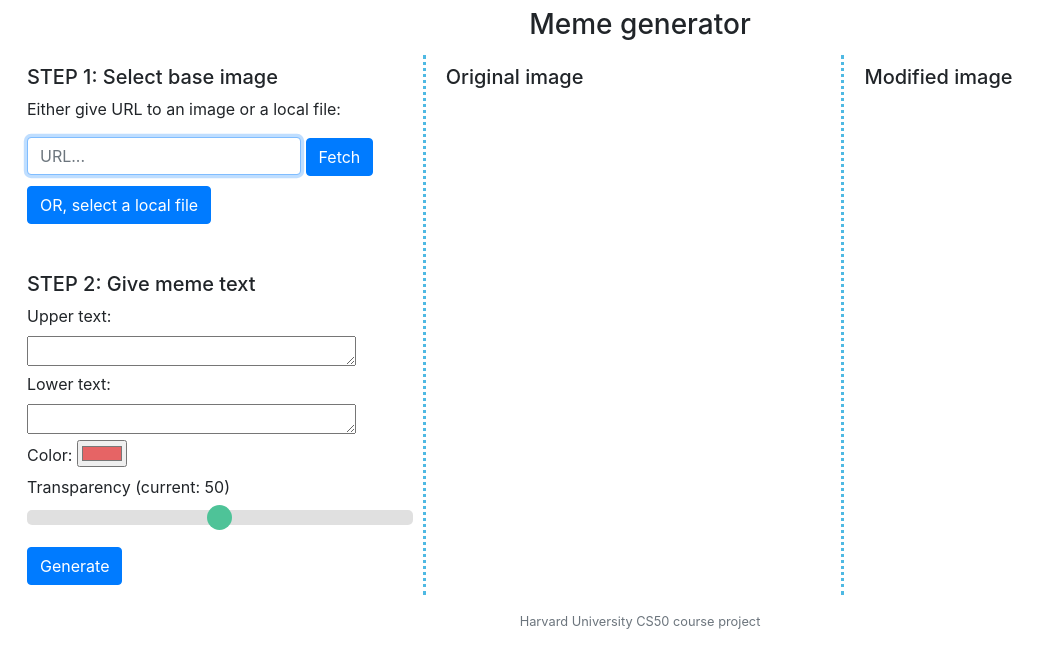
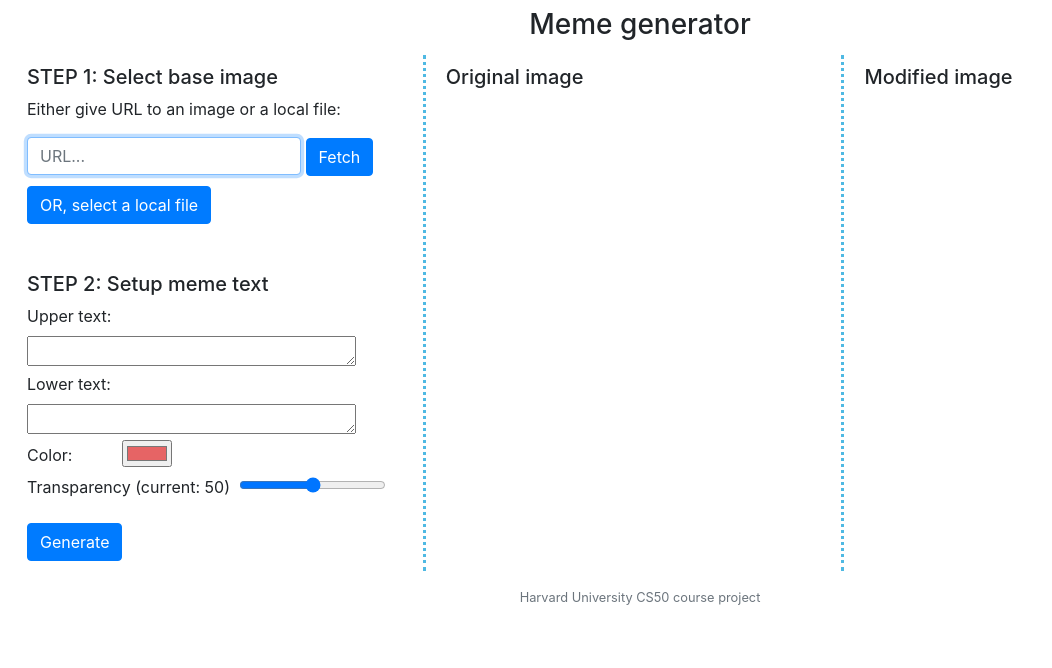
Before and after one commit to aleksiheikkila/cs50_project-meme-generator, a Flask app: page / in a window 1280 px wide. Shown: the top 668 px of the page, without its empty margins (0-1052 px from the left). Run offline with Flask 2, Linux system fonts and the light colour scheme; some libraries are stand-ins or nearby versions.

Commit message:
Minor fixes

```diff
--- a/static/styles.css
+++ b/static/styles.css
@@ -141,3 +141,22 @@ input[type="file"] {
   background-color: #007bff;
   border-color: #007bff;
 }
+
+
+input[type="range"]
+{
+    display: inline-block;
+    margin-bottom: 5px;
+    margin-left: 5px;
+    width: 38%;
+}
+
+.labelgroup1 {
+  width: 90px;
+}
+
+/*
+#btn-fetch-img-from-url {
+  margin-top: 5px;
+}
+*/
--- a/templates/index.html
+++ b/templates/index.html
@@ -42,37 +42,35 @@
                         <br>
                         <div style="margin-top: 10px;">
                             <label for="img_file" class="btn custom-file-upload">
-                                <!--<i class="fa fa-cloud-upload"></i> Custom Upload-->
                                 OR, select a local file</label>
                             <input name="img_file" id="img_file" type="file" accept="image/*"
                                     onchange="loadFile(event)">
-                            <!--<input name="img_file" id="img_file" type="file" accept="image/*"
-                                    onchange="loadFile(event)">-->
+
                         </div>
                     </div>
 
                     <br>
-                    <h5>STEP 2: Give meme text</h5>
+                    <h5>STEP 2: Setup meme text</h5>
                         <div class="form-group">
                             <div>
-                                <label for="upper_text">Upper text:</label>
+                                <label class="labelgroup1" for="upper_text">Upper text:</label>
                                 <textarea rows="1" cols="30" id="upper_text" name="upper_text"></textarea>
                             </div>
                             <div>
-                                <label for="lower_text">Lower text:</label>
+                                <label class="labelgroup1" for="lower_text">Lower text:</label>
                                 <!--<input type="text" id="lower_text" name="lower_text">-->
                                 <textarea rows="1" cols="30" id="lower_text" name="lower_text"></textarea>
                             </div>
 
                             <div> <!-- This always converts the color to RGB hex -->
-                                <label for="upper_text_color">Color:</label>
+                                <label class="labelgroup1" for="upper_text_color">Color:</label>
                                 <input type="color" id="upper_text_color" name="upper_text_color" value="#e66465">
                             </div>
 
 
                             <div class="slidecontainer">
                                 <label for="transparency">Transparency (current: <span id="transparency_val"></span>)</label>
-                                <input type="range" min="1" max="99" value="50" class="slider" id="transparency_slider" name="transparency">
+                                <span><input type="range" min="1" max="99" value="50" id="transparency_slider" name="transparency" /></span>
                             </div>
 
                         </div>
@@ -126,18 +124,24 @@
         // Upload image from local and show
         var loadFile = function(event) {
             var image = document.getElementById('base-image');
+            image.style.width = "20%";
+            image.src = "static/ajax-loader.gif"
             document.getElementById('base-img-url').value = "";
+
             image.src = URL.createObjectURL(event.target.files[0]);
+            image.style.width = "100%";
             empty_processed()
-
         };
 
         // Get image from url
         var getImgFromURL = function(event) {
             var image = document.getElementById('base-image');
+            image.src = "static/ajax-loader.gif"
+            image.style.width = "20%";
             var url = document.getElementById('base-img-url').value;
             if (url.length > 0) {
                 image.src = url;
+                image.style.width = "100%";
                 document.getElementById('img_file').value = "";
                 empty_processed()
             }
@@ -151,6 +155,9 @@
 
             // Show spinner gif and hide the download button
             var proc_image = document.getElementById('processed-img')
+            //proc_image.css("width", "");
+            proc_image.style.width = "20%";
+            //proc_image.style.     // = "10%";
             proc_image.src = "static/ajax-loader.gif"
             document.getElementById('download-meme-btn').style.display = "none";
 
@@ -170,13 +177,14 @@
                     processData: false
                 });
 
-            console.log(posting)
+            //console.log(posting)
 
 
             // Put the results in a div
             posting.done(function( data ) {
                 var proc_image = document.getElementById('processed-img')
-                proc_image.src = data
+                proc_image.src = data;
+                proc_image.style.width = "100%";
                 //console.log("proc_image.src")
                 //console.log(proc_image.src)
                 //console.log(proc_image.src.length)
```
